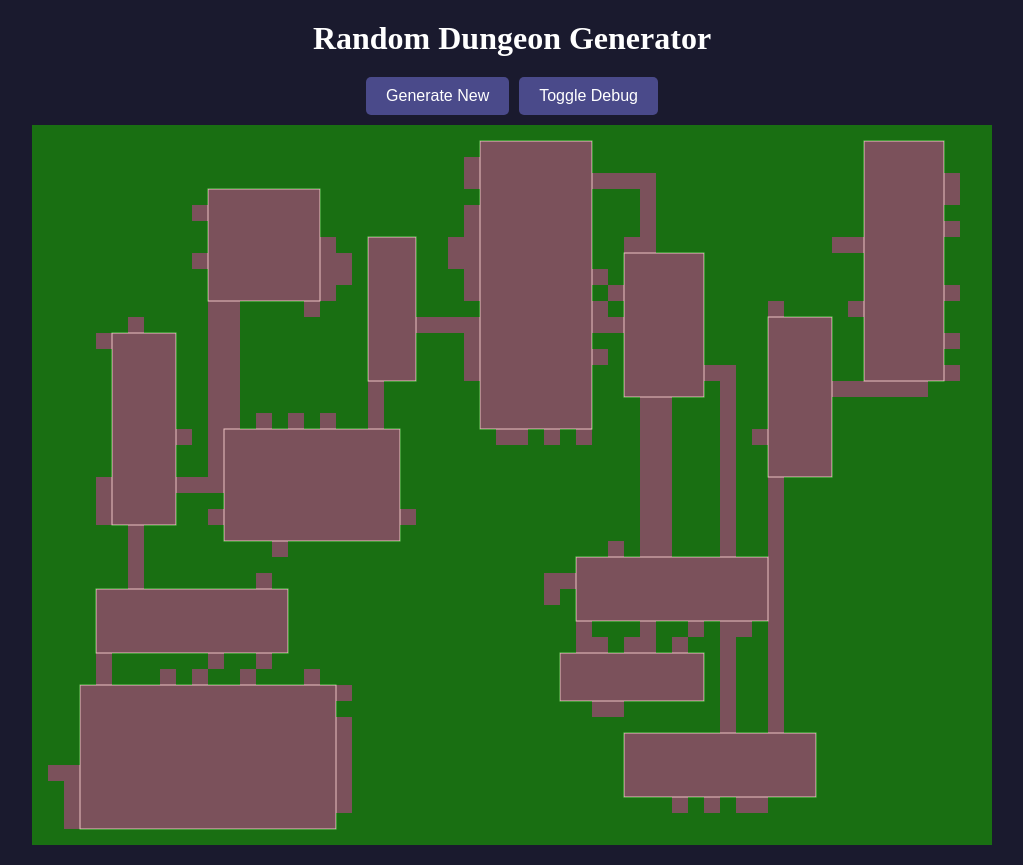
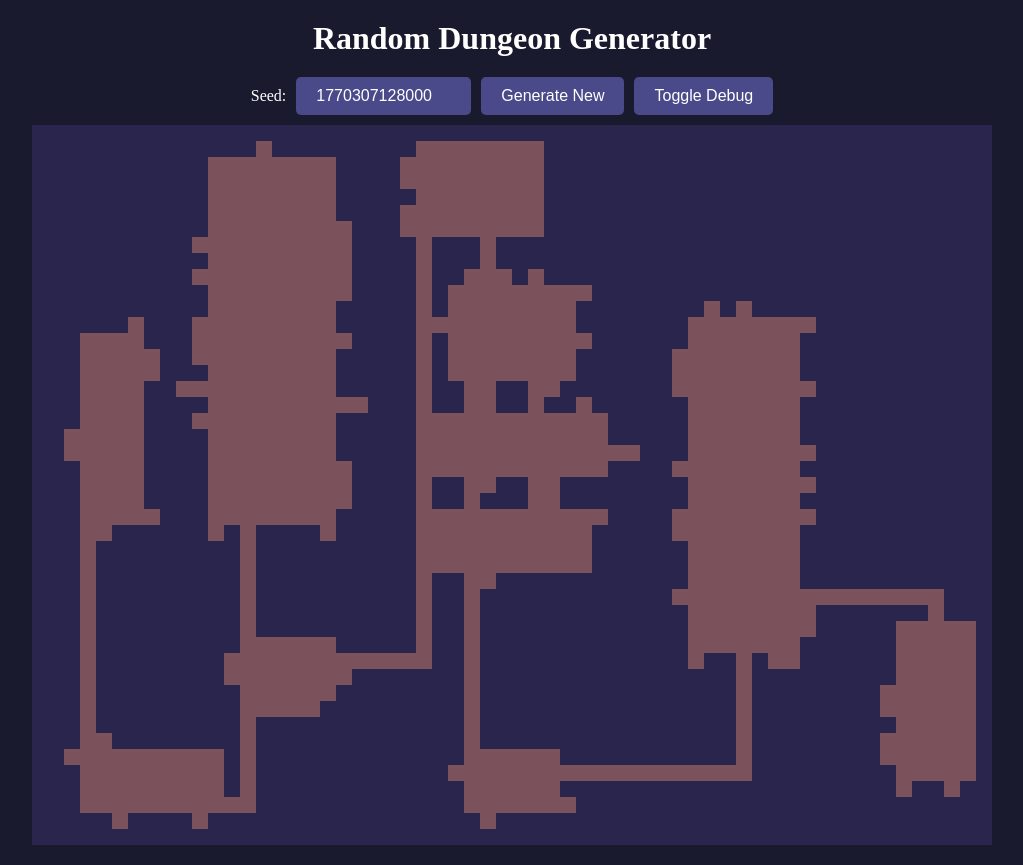
Before and after one commit to Alexcrayon/roguelike-game, a React (Vite) app: page / in a window 1280 px wide. Shown: the whole page, without its empty margins (128-1151 px from the left). Built offline with nearby package versions, Linux system fonts and the light colour scheme.

Commit message:
add seed input box, improve style for debug mode

```diff
--- a/src/GameCanvas.tsx
+++ b/src/GameCanvas.tsx
@@ -25,6 +25,7 @@ export const GameCanvas = () => {
     const [rooms, setRooms] = useState<Room[]>([]);
     const [areas, setAreas] = useState<Rectangle[]>([]);
     const [debugMode, setDebug] = useState<boolean>(false);
+    const [seed, setSeed] = useState<number>(Date.now());
 
     const canvasRef = useRef<HTMLCanvasElement>(null);
     //let debugMode = false;
@@ -42,6 +43,7 @@ export const GameCanvas = () => {
         //clear the canvas first
         ctx.clearRect(0, 0, canvas.width, canvas.height);
 
+
         const gridX = canvas.width / TILE_SIZE;
         const gridY = canvas.height / TILE_SIZE;
 
@@ -52,7 +54,10 @@ export const GameCanvas = () => {
             height: gridY
         }
 
-        const rand = mulberry32(12345);
+        const newSeed = Date.now();   // or Math.floor(Math.random() * 999999)
+        setSeed(newSeed);
+
+        const rand = mulberry32(newSeed);
         const root = new BSPNode(start, rand);
 
 
@@ -94,6 +99,7 @@ export const GameCanvas = () => {
         ctx.clearRect(0, 0, canvas.width, canvas.height);
 
         if(allrooms){
+            if( debugMode === true){
                allrooms.forEach(room => {
                     ctx.fillStyle = 'rgba(100, 100, 255, 0.0)';
                     ctx.fillRect(room.x * TILE_SIZE, room.y * TILE_SIZE, room.width * TILE_SIZE, room.height* TILE_SIZE);
@@ -102,12 +108,13 @@ export const GameCanvas = () => {
                     ctx.strokeRect(room.x * TILE_SIZE, room.y * TILE_SIZE, room.width * TILE_SIZE, room.height * TILE_SIZE);
                 });
             }
+        }
         if(allareas){
             if( debugMode === true){
                 allareas.forEach(room => {
-                    // ctx.fillStyle = 'rgba(100, 100, 255, 0.0)';
+                    //ctx.fillStyle = 'rgba(0, 0, 0, 0)';
                     // ctx.fillRect(room.x * TILE_SIZE, room.y * TILE_SIZE, room.width * TILE_SIZE, room.height* TILE_SIZE);
-                    ctx.strokeStyle = 'red';
+                    ctx.strokeStyle = 'black';
                     ctx.lineWidth = 1;
                     ctx.strokeRect(room.x * TILE_SIZE, room.y * TILE_SIZE, room.width * TILE_SIZE, room.height * TILE_SIZE);
                 });
@@ -119,7 +126,7 @@ export const GameCanvas = () => {
                 for(let j = 0; j < grid[0].length; j++){
 
                     if(grid[i][j].type == TileType.Wall){
-                        ctx.fillStyle = 'rgba(25, 168, 0, 0.6)';
+                        ctx.fillStyle = '#312c5bac';
                         ctx.fillRect(j*TILE_SIZE,i*TILE_SIZE,TILE_SIZE,TILE_SIZE);
                     }
                     else if(grid[i][j].type == TileType.Floor){
@@ -293,6 +300,25 @@ export const GameCanvas = () => {
 
 
             <div style={{ marginBottom: '10px' }}>
+                <label style={{ color: 'white', fontSize: '16px', marginRight: '10px' }}>
+                    Seed:
+                </label>
+                <input
+                    type="text"
+                    //value={12345}
+                    value={seed}
+                    onChange={(e) => setSeed(Number(e.target.value))}
+                    style={{
+                        padding: '10px 20px',
+                        fontSize: '16px',
+                        backgroundColor: '#4a4a8a',
+                        color: 'white',
+                        border: 'none',
+                        borderRadius: '5px',
+                        marginRight: '10px',
+                        width: '175px'
+    }}
+                />
                 <button
                     onClick={generateDungeon}
                     style={{
```
Lines whose indentation alone changed are shown as unchanged.
